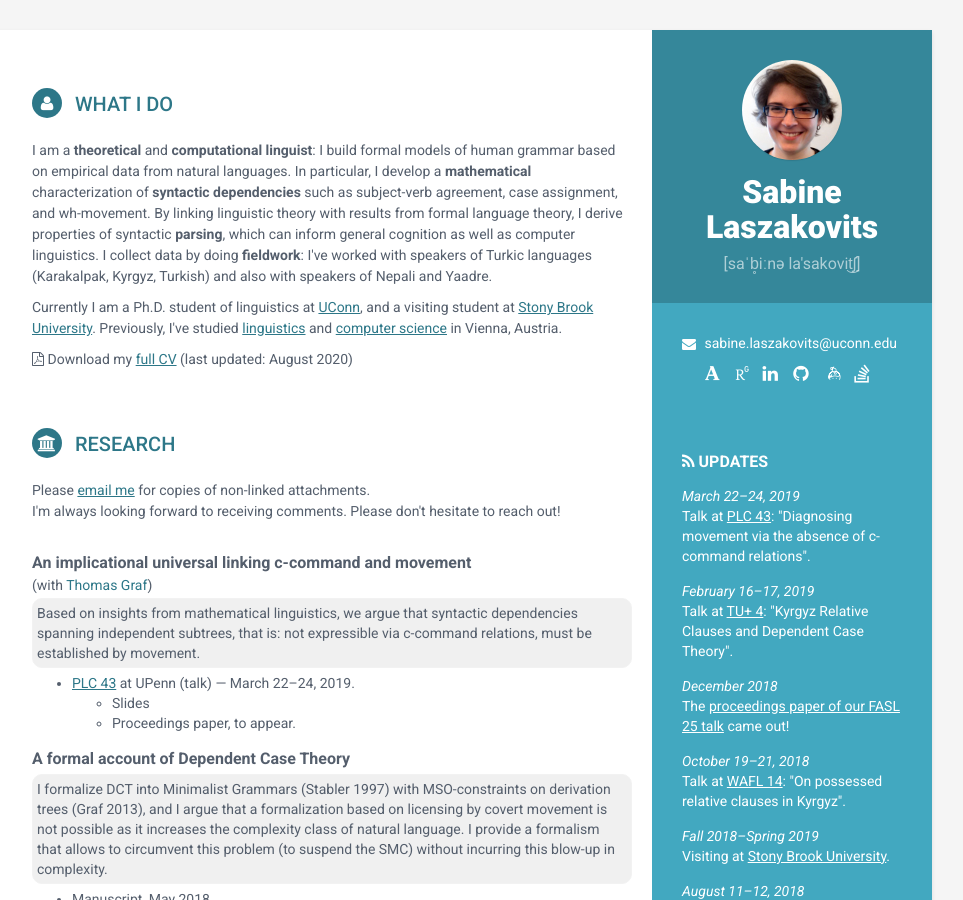
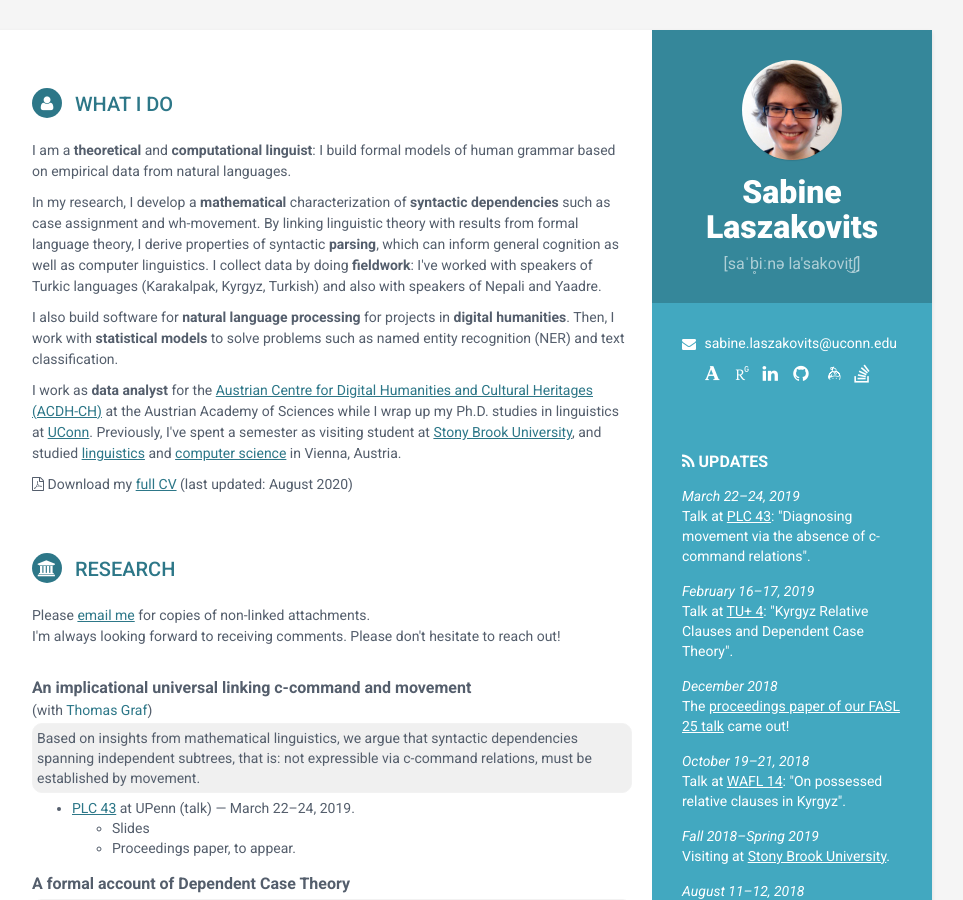
Before and after one commit to laszabine/laszabine.github.io, a Jekyll site: the page built from index.html, in a window 1280 px wide and 900 px high. Shown: the whole window, without its empty margins (188-1151 px from the left). Built offline with Jekyll 4.4.1, drawn with Linux system fonts in a browser that asks for light colours.

Commit message:
updated intro text

```diff
--- a/_includes/profile.html
+++ b/_includes/profile.html
@@ -7,17 +7,29 @@
     <p>
       I am a <b>theoretical</b> and <b>computational linguist</b>:
       I build formal models of human grammar based on empirical data from natural languages.
-      In particular, I develop a <b>mathematical</b> characterization of <b>syntactic dependencies</b>
-        such as subject-verb agreement, case assignment, and wh-movement.
+    </p>
+    <p>
+      In my research, I develop a <b>mathematical</b> characterization of <b>syntactic dependencies</b>
+        such as case assignment and wh-movement.
       By linking linguistic theory with results from formal language theory, I derive properties of syntactic <b>parsing</b>,
         which can inform general cognition as well as computer linguistics.
+
       I collect data by doing <b>fieldwork</b>:
         I've worked with speakers of Turkic languages (Karakalpak, Kyrgyz, Turkish) and also with speakers of Nepali and Yaadre.
     </p>
     <p>
-      Currently I am a Ph.D. student of linguistics at <a href="http://linguistics.uconn.edu/">UConn</a>,
-        and a visiting student at <a href="https://linguistics.stonybrook.edu/">Stony Brook University</a>.
-      Previously, I've studied <a href="http://linguistik.univie.ac.at/">linguistics</a> and <a href="http://www.informatik.tuwien.ac.at/english">computer science</a> in Vienna, Austria.
+      I also build software for <b>natural language processing</b> for projects in <b>digital humanities</b>.
+      Then, I work with <b>statistical models</b> to solve problems such as
+        named entity recognition (NER) and
+        text classification.
+    </p>
+    <p>
+      I work as <b>data analyst</b> for the <a href="https://www.oeaw.ac.at/acdh/">Austrian Centre for Digital Humanities and Cultural Heritages (ACDH-CH)</a> at the Austrian Academy of Sciences
+      while I wrap up my Ph.D. studies in linguistics at <a href="http://linguistics.uconn.edu/">UConn</a>.
+      Previously, I've
+        spent a semester as visiting student at <a href="https://linguistics.stonybrook.edu/">Stony Brook University</a>,
+        and studied <a href="http://linguistik.univie.ac.at/">linguistics</a>
+        and <a href="http://www.informatik.tuwien.ac.at/english">computer science</a> in Vienna, Austria.
     </p>
     <p>
       <i class="fa fa-file-pdf-o"></i>
```
